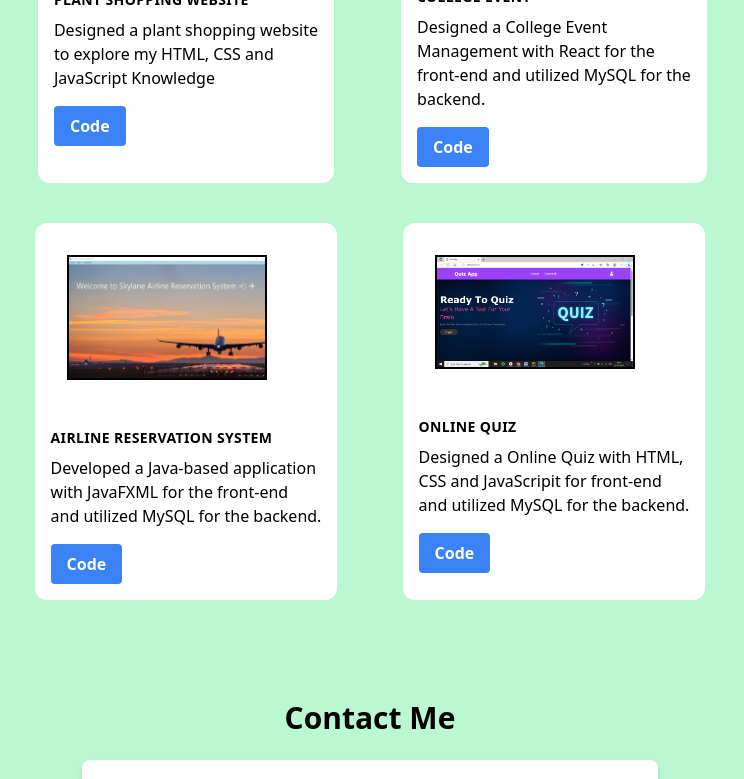
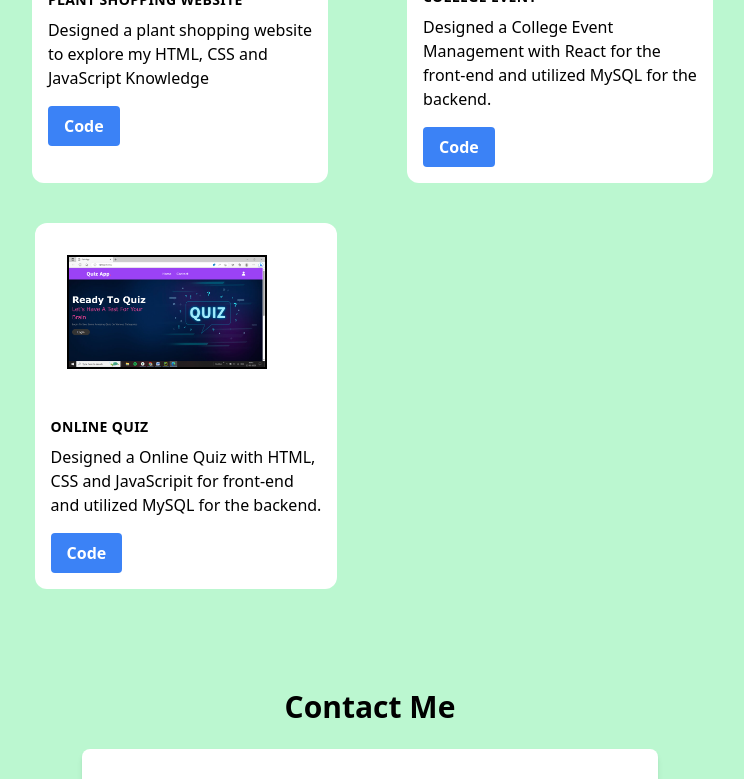
Before and after one commit to Mrudhula06/Portfolio, a React (Vite) app: page / in a window 1280 px wide. Shown: the part 2633-3412 px from the top of the page, without its empty margins (270-1014 px from the left). Built offline with nearby package versions, Linux system fonts and the light colour scheme.

Commit message:
project changes

```diff
--- a/src/components/Projects.jsx
+++ b/src/components/Projects.jsx
@@ -16,7 +16,7 @@
       <h1 className='text-2xl lg:text-3xl font-bold mb-4 text-black text-center mt-16'>Projects</h1>
         </div>
         <div className=" max-w-screen-md mx-auto">
-        <div className="grid grid-cols-1 md:grid-cols-2 gap-2 p-5 ">
+        <div className="grid grid-cols-1 md:grid-cols-2 gap-8 p-5 ">
           {/* Plant Website Container */}
           <div className="max-w-full-md mx-auto rounded-xl shadowed-md overflow-hidden md:max-w-2xl hover:animate-pulse bg-white">
             {/* Image part */}
@@ -75,35 +75,7 @@
           </div>
         </div>
 
-        {/* Airline and Quiz Containers */}
         <div className="grid grid-cols-1 md:grid-cols-2 gap-2 p-5">
-          {/* Airline Container */}
-          <div className="max-w-full-md mx-auto rounded-xl shadowed-md overflow-hidden md:max-w-2xl hover:animate-pulse bg-white">
-            {/* Image part */}
-            <div className="text-center p-8 ">
-              <img
-                src={air}
-                alt=""
-                width={200}
-                height={200}
-                className="border-2 border-black"
-              />
-            </div>
-
-            {/* Content part */}
-            <div className="p-4">
-              <div className="uppercase tracking-wide text-sm font-semibold">
-                Airline Reservation System
-              </div>
-              <p className="mt-2">Developed a Java-based application<br /> with JavaFXML for the front-end <br /> and utilized MySQL for the backend.</p>
-              <button
-                onClick={() => redirectToGitHub("https://github.com/Mrudhula06/Airline-reservation-System.git")}
-                className="mt-4 bg-blue-500 hover:bg-blue-700 text-white font-bold py-2 px-4 rounded"
-              >
-                Code
-              </button>
-            </div>
-          </div>
 
           {/* Quiz Container */}
           <div className="max-w-full-md mx-auto bg-gray-300 rounded-xl shadowed-md overflow-hidden md:max-w-2xl hover:animate-pulse bg-white">
```
